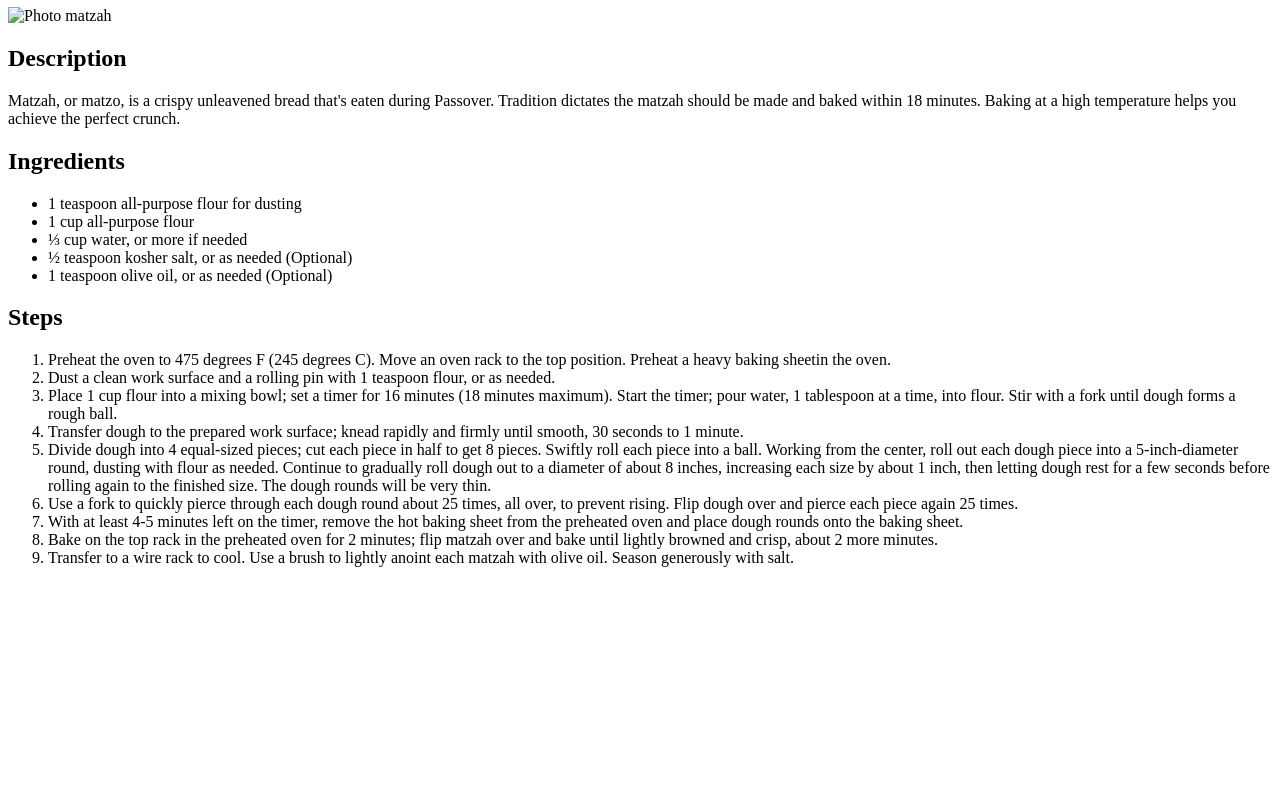
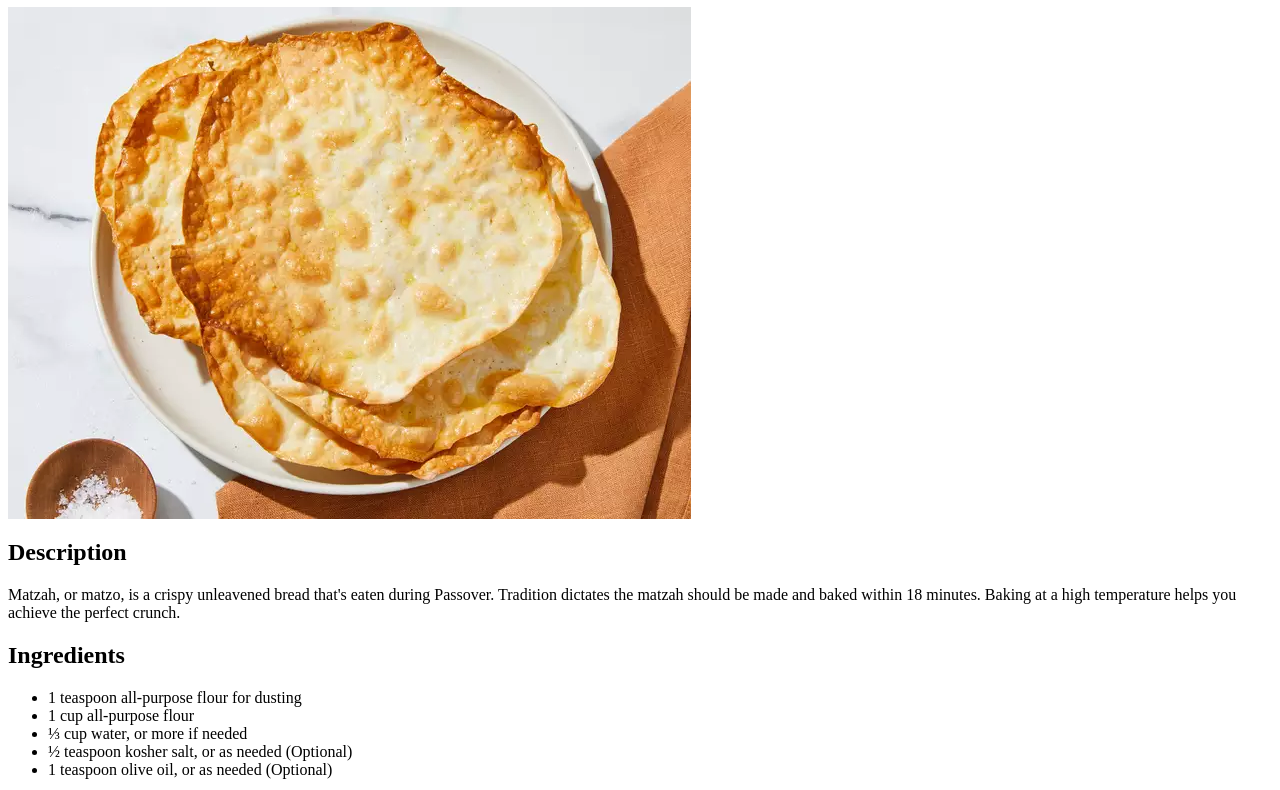
Before and after one commit to kenoleeee/odin-recipe, a plain HTML site: page recipes/matzah.html in a window 1280 px wide. Shown: the part 99-889 px from the top of the page. Before the commit the page ends 800 px from the top, so only its background shows below. Drawn offline with Linux system fonts and the light colour scheme; the site is published under a folder, as on GitHub Pages, so addresses that start at the root find nothing.

Commit message:
fix all img

```diff
--- a/recipes/matzah.html
+++ b/recipes/matzah.html
@@ -12,7 +12,7 @@
 <body>
     <a href="/index.html">Home</a>
     <h1>Matzah</h1>
-    <img src="/img/matzah.webp" alt="Photo matzah">
+    <img src="../img/matzah.webp" alt="Photo matzah">
     <h2>Description</h2>
     <p>Matzah, or matzo, is a crispy unleavened bread that's eaten during Passover. Tradition dictates the matzah should
         be
```
Also changed, not shown: recipes/slow-cooker-chicken-tacos.html (+1 -1 lines).
